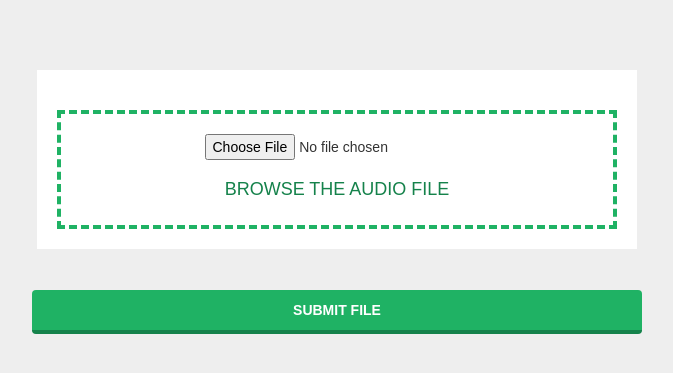
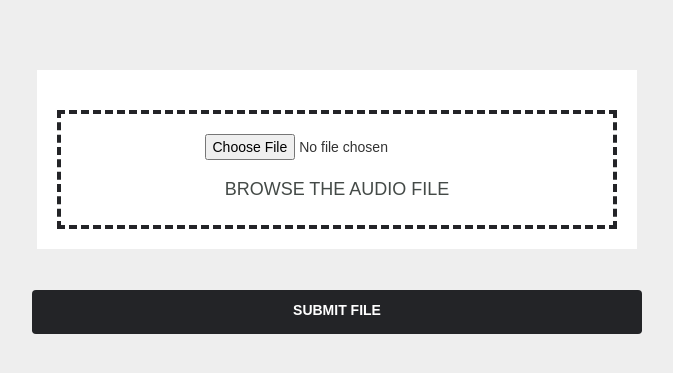
Before and after one commit to AbhiUdnur/SER_, a Flask app: page / in a window 1280 px wide. Shown: the part 62-435 px from the top of the page, without its empty margins (303-976 px from the left). Run offline with Flask 3, Linux system fonts and the light colour scheme; some libraries are stand-ins or nearby versions.

Commit message:
all done

```diff
--- a/templates/select_files.html
+++ b/templates/select_files.html
@@ -44,11 +44,11 @@ height: 40px;
   width: 100%;
   margin: 0;
   color: #fff;
-  background: #1FB264;
+  background: #232427;
   border: none;
   padding: 10px;
   border-radius: 4px;
-  border-bottom: 4px solid #15824B;
+  border-bottom: 4px solid #232427;
   transition: all .2s ease;
   outline: none;
   text-transform: uppercase;
@@ -56,12 +56,12 @@ height: 40px;
 }
 .image-upload-wrap {
   margin-top: 20px;
-  border: 4px dashed #1FB264;
+  border: 4px dashed #232427;
   position: relative;
 }
 .image-title-wrap {
   padding: 0 15px 15px 15px;
-  color: #222;
+  color: #dee3da8c;
 }
 
 .drag-text {
@@ -71,7 +71,7 @@ height: 40px;
 .drag-text h4 {
   font-weight: 100;
   text-transform: uppercase;
-  color: #15824B;
+  color: #444a47;
   padding: 10px 0;
 }
   </style>
```
